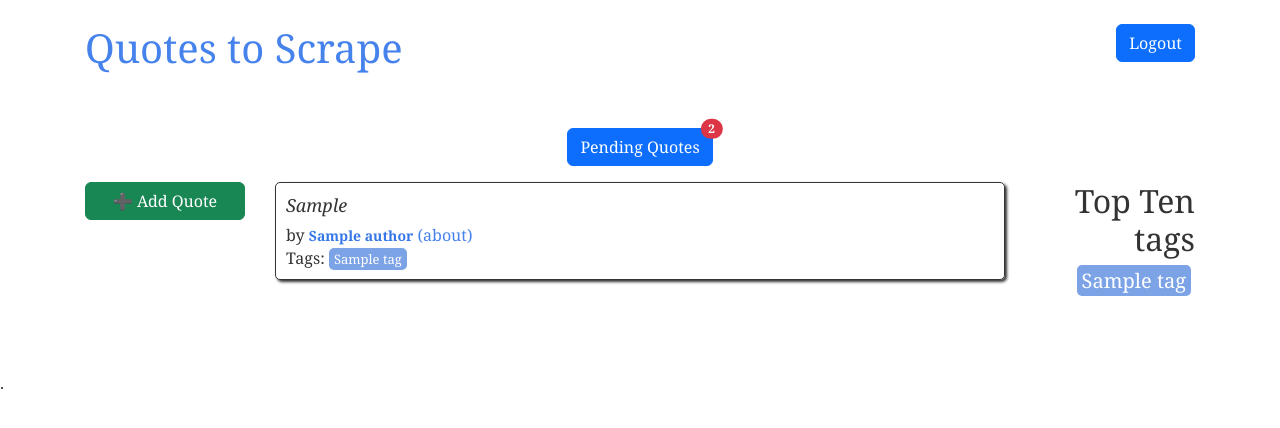
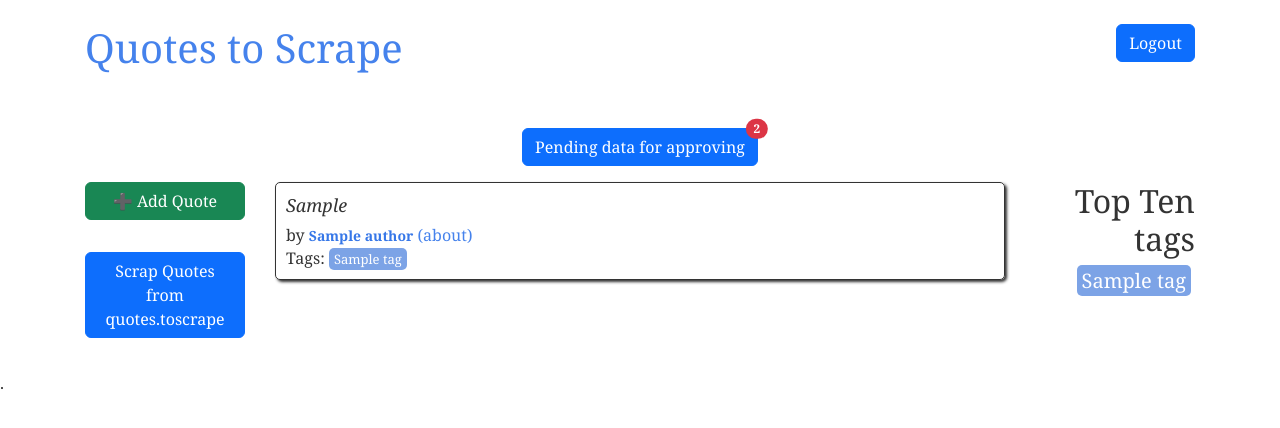
Before and after one commit to Abboth/quotes_simple_site, a Django app: page / in a window 1280 px wide. Shown: the top 428 px of the page. Run offline with Django 5.2, Linux system fonts and the light colour scheme; a user stored in the database is signed in; tables that the repository leaves empty hold one stand-in row (values such as "Sample post").

Commit message:
Initial project setup with user registration, login and core features
- Implemented user custom registration (checking exists email in DB) and login (with validation)
- Created scraping script to import quotes and authors from "quotes.toscrape.com"
- Display quotes with pagination and filtering by tags
- Track tag popularity by counting visits
- Show author biography via "about" link
- Set up pending quote and author models with user ownership
- Prepared basic templates for user-submitted content
- Add user submission functionality for quotes
- Add user submission functionality for authors
- Add scraping button for superuser, connected with custom scrapping script.

```diff
--- a/pyproject.toml
+++ b/pyproject.toml
@@ -13,7 +13,8 @@
     "bs4 (>=0.0.2,<0.0.3)",
     "mongoengine (>=0.29.1,<0.30.0)",
     "psycopg2-binary (>=2.9.10,<3.0.0)",
-    "lxml (>=5.3.2,<6.0.0)"
+    "lxml (>=5.3.2,<6.0.0)",
+    "celery (>=5.5.1,<6.0.0)"
 ]
 
 
--- a/quotes_site/quotes/templates/quotes/base.html
+++ b/quotes_site/quotes/templates/quotes/base.html
@@ -32,13 +32,13 @@
         </div>
     </div>
 
-    {% if request.user.is_superuser and pending_data_count > 0 %}
+    {% if pending_data_count > 0 %}
     <div class="text-center my-3">
         <a href="{% url 'quotes:pending_data' %}" class="btn btn-primary position-relative">
-            Pending Quotes
+            Pending data for approving
             <span class="position-absolute top-0 start-100 translate-middle badge rounded-pill bg-danger">
-                {{ pending_data_count }}
-            </span>
+            {{ pending_data_count }}
+        </span>
         </a>
     </div>
     {% endif %}
--- a/quotes_site/quotes/templates/quotes/index.html
+++ b/quotes_site/quotes/templates/quotes/index.html
@@ -6,6 +6,16 @@
     <div class="col-md-2">
         {% if user.is_authenticated %}
         <a href="{% url 'quotes:add_quote' %}" class="btn btn-success mb-3 w-100">➕ Add Quote</a>
+        {% endif %}
+        {% if request.user.is_superuser %}
+        <div class="text-center my-3">
+            <form action="{% url 'quotes:scrape_quotes' %}" method="post">
+                {% csrf_token %}
+                <button type="submit" class="btn btn-primary position-relative">
+                    Scrap Quotes from quotes.toscrape
+                </button>
+            </form>
+        </div>
         {% endif %}
     </div>
     <div class="col-md-8">
--- a/quotes_site/quotes/urls.py
+++ b/quotes_site/quotes/urls.py
@@ -11,5 +11,6 @@
     path("add_quote/", views.add_quote, name="add_quote"),
     path("add_author/", views.add_author, name="add_author"),
     path('moderation/', views.PendingDataView.as_view(), name='pending_data'),
+    path('scrape/', views.scrape_quotes, name='scrape_quotes'),
     path('ajax/get_authors/', views.get_authors, name='get_authors'),
 ]
--- a/quotes_site/quotes/views.py
+++ b/quotes_site/quotes/views.py
@@ -1,7 +1,9 @@
+from services.scraper import main as scraper  # NOQA
 from .models import Quote, Author, Tag, CreateQuote, CreateAuthor
 from quotes.utils.utils import get_top_tags  # noqa
 from .forms import CreateQuoteForm, CreateAuthorForm
 
+from celery import shared_task
 from django.contrib import messages
 from django.contrib.auth.decorators import login_required, user_passes_test
 from django.core.paginator import Paginator
@@ -14,6 +16,18 @@
 
 def is_moderator(user):
     return user.is_superuser
+
+
+@shared_task
+def scrape_quotes(request):
+    try:
+        if request.method == 'POST':
+            scraper()
+            messages.info(request, "Scraping started")
+    except Exception as e:
+        messages.error(request, f"Scraping failed: {str(e)}")
+
+    return redirect('quotes:root')
 
 
 def quotes_views(request):
```
Also changed, not shown: quotes_site/services/scraper.py (+35 -30 lines), 1 other file.
